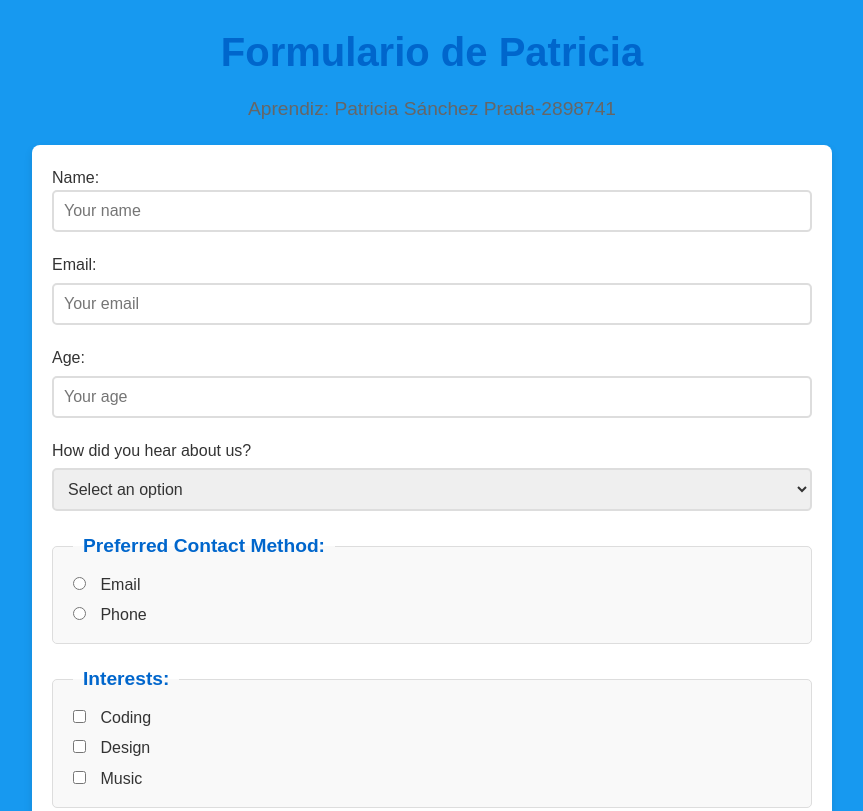
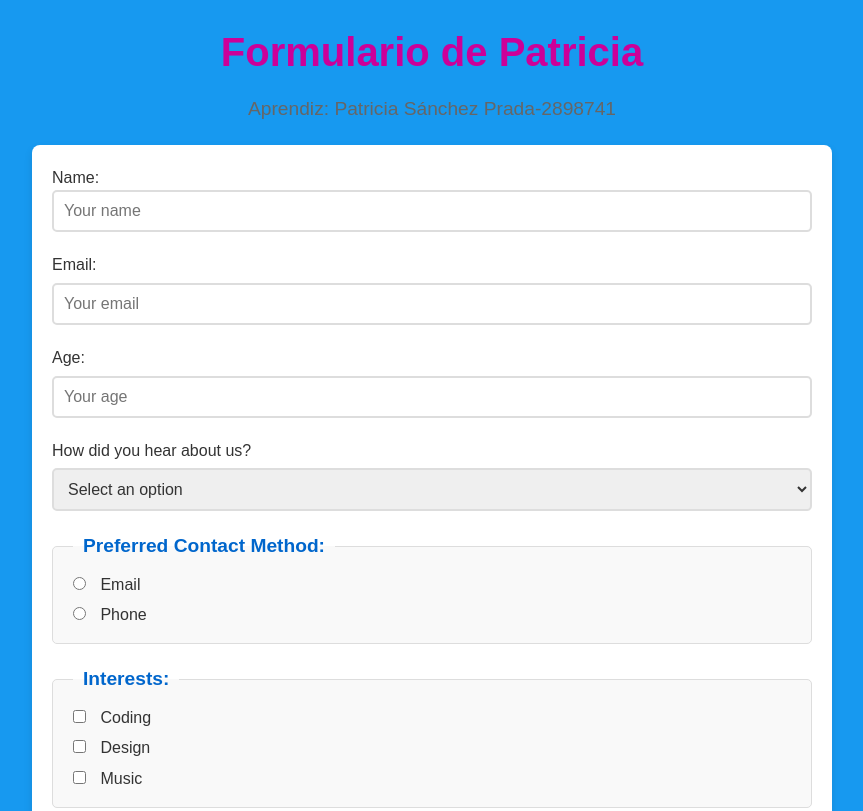
Before and after one commit to Santi-08/FormPatoc, a plain HTML site: page index.html in a window 1280 px wide. Shown: the top 811 px of the page, without its empty margins (208-1071 px from the left). Drawn offline with Linux system fonts and the light colour scheme.

Commit message:
cambio de color

```diff
--- a/styles.css
+++ b/styles.css
@@ -15,7 +15,7 @@ body {
 #title {
     text-align: center;
     font-size: 2.5rem;
-    color: #0066cc;
+    color: #cc0099;
     margin-bottom: 10px;
 }
 
```
